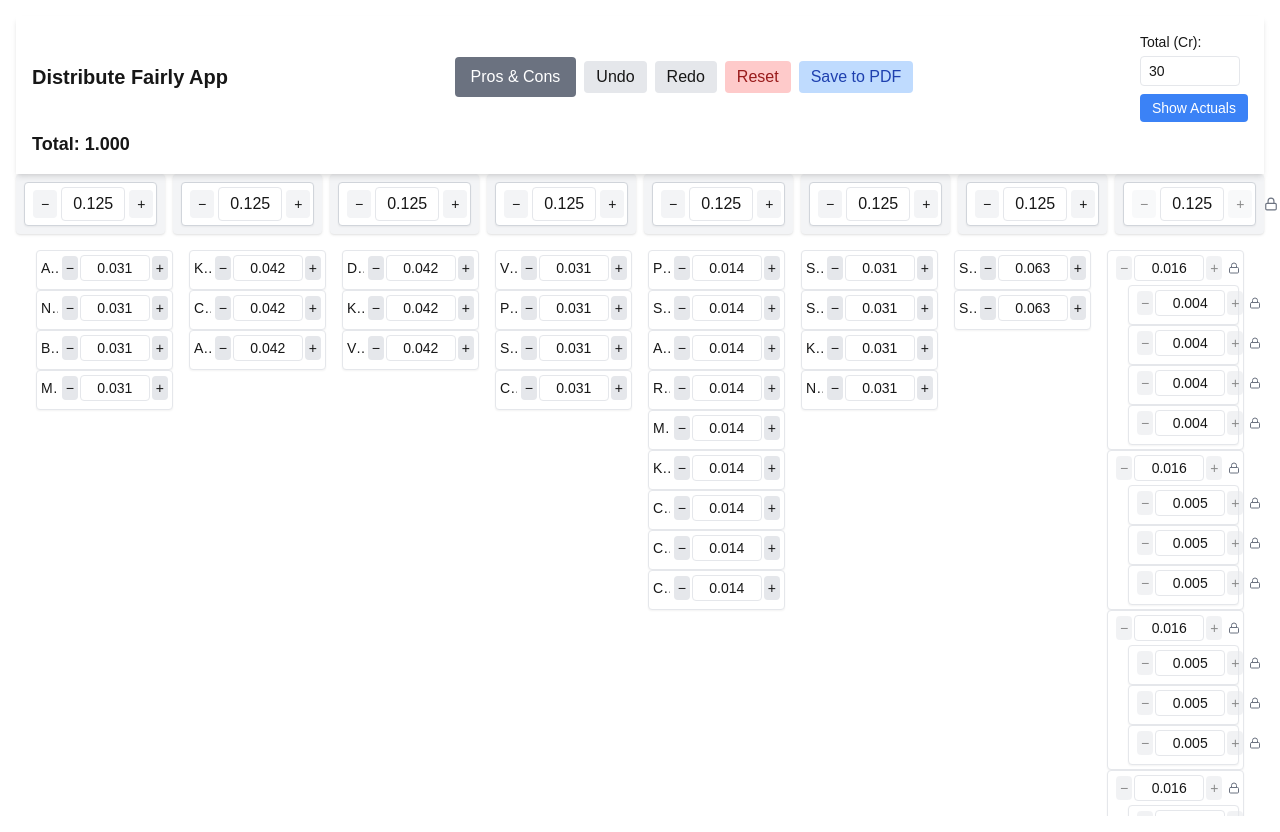
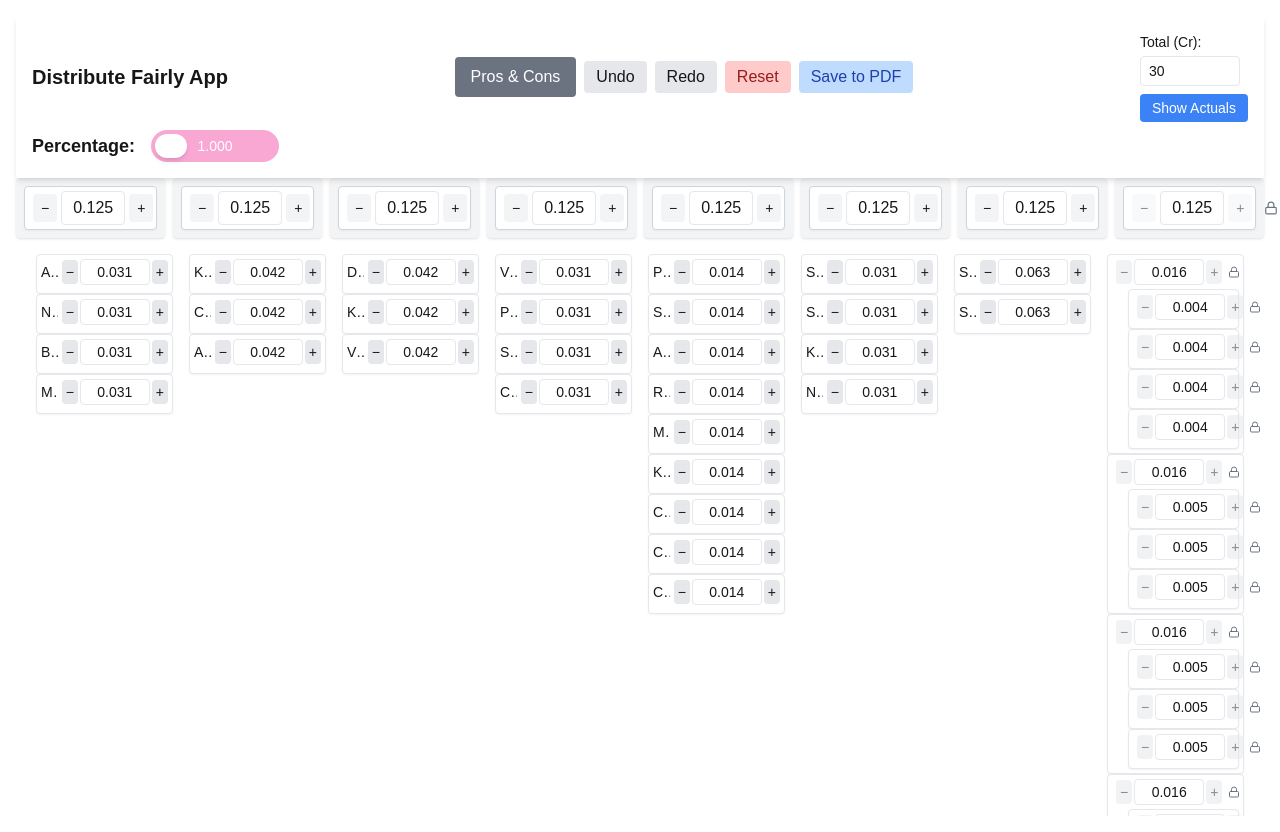
Before and after one commit to zarir-engineer/fair-distribution-app, a Next.js app: page / in a window 1280 px wide. Built offline with nearby package versions, Linux system fonts and the light colour scheme.

Commit message:
Update SingleTreeColumn.tsx

```diff
--- a/app/components/SingleTreeColumn.tsx
+++ b/app/components/SingleTreeColumn.tsx
@@ -33,6 +33,12 @@ const SingleTreeColumn = () => {
   const [showProsCons, setShowProsCons] = useState(false);
   const [totalAmount, setTotalAmount] = useState<number>(30); // default in Cr
   const [showActuals, setShowActuals] = useState<boolean>(false);
+  const [showPercentageAsHundred, setShowPercentageAsHundred] = useState(false);
+  const [usePercentageOf66, setUsePercentageOf66] = useState(false);
+
+  const handleTogglePercentage = () => {
+    setUsePercentageOf66(prev => !prev);
+  };
 
   const originalPros = [
     "We win the case",
@@ -351,9 +357,30 @@ const SingleTreeColumn = () => {
             </button>
           </div>
         </div>
-        <div className="text-lg font-semibold">
-          Total: {treeData.reduce((sum, node) => sum + node.value, 0).toFixed(3)}
-        </div>
+        {!showActuals && (
+          <div className="flex items-center gap-4">
+            <div className="text-lg font-semibold">
+              Percentage:
+            </div>
+            <div
+              onClick={handleTogglePercentage}
+              className={`relative w-32 h-8 flex items-center cursor-pointer rounded-full p-1 transition-colors duration-300 ${
+                usePercentageOf66 ? 'bg-orange-500' : 'bg-pink-300'
+              }`}
+            >
+              {/* Moving knob */}
+              <div
+                className={`bg-white w-8 h-6 rounded-full shadow-md transform transition-transform duration-300 ${
+                  usePercentageOf66 ? 'translate-x-[5.5rem]' : 'translate-x-0'
+                }`}
+              />
+              {/* Center text */}
+              <div className="absolute inset-0 flex items-center justify-center text-sm font-medium text-white">
+                {usePercentageOf66 ? '66.67' : '1.000'}
+              </div>
+            </div>
+          </div>
+        )}
       </div>
 
       {/* Top-Level Nodes in Header */}
@@ -373,7 +400,9 @@ const SingleTreeColumn = () => {
                 <span className="w-16 text-center border px-2 py-1 rounded bg-white">
                   {showActuals
                     ? (node.value * totalAmount).toFixed(2)  // actual amount
-                    : node.value.toFixed(3)                 // fraction
+                    : usePercentageOf66
+                      ? (node.value * 66.67).toFixed(2)
+                      : node.value.toFixed(3)
                   }
                 </span>
                 <button
```
